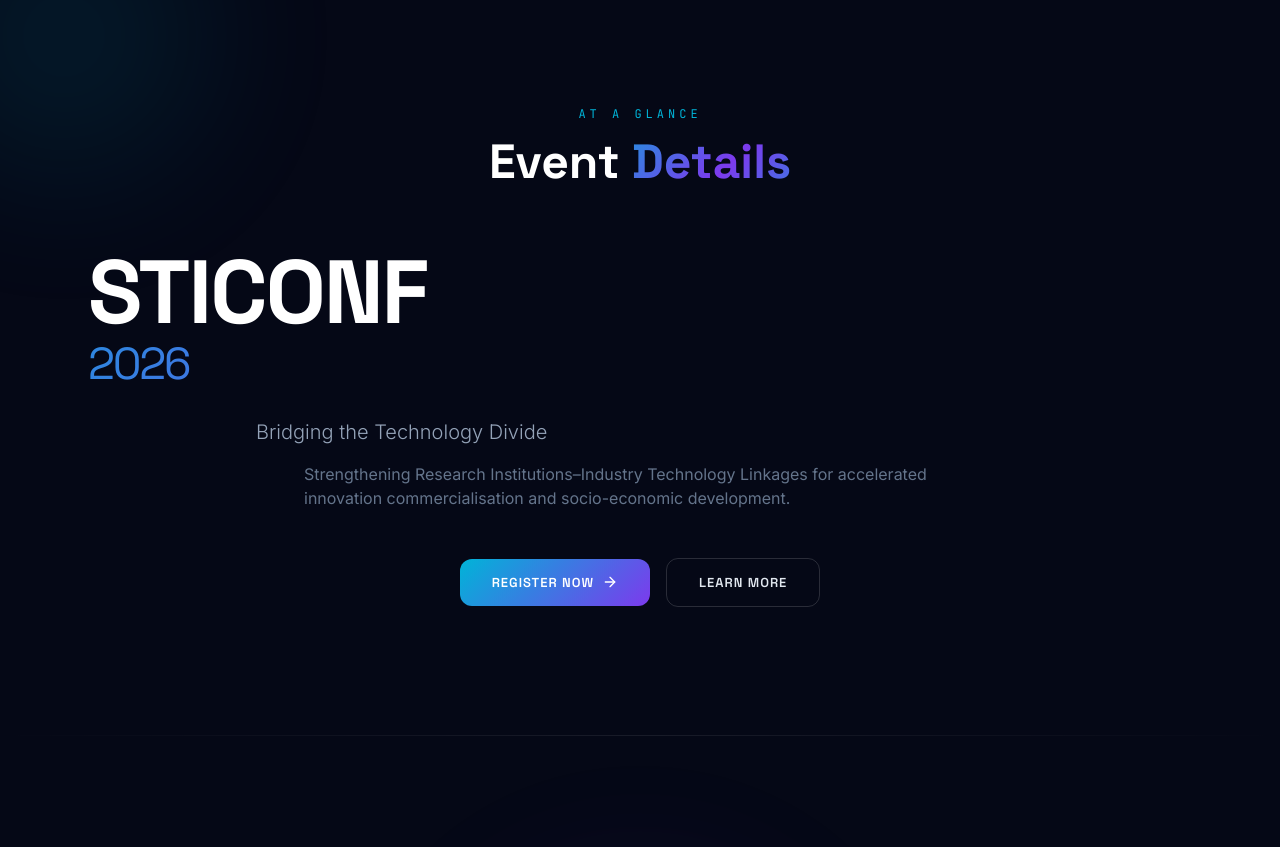
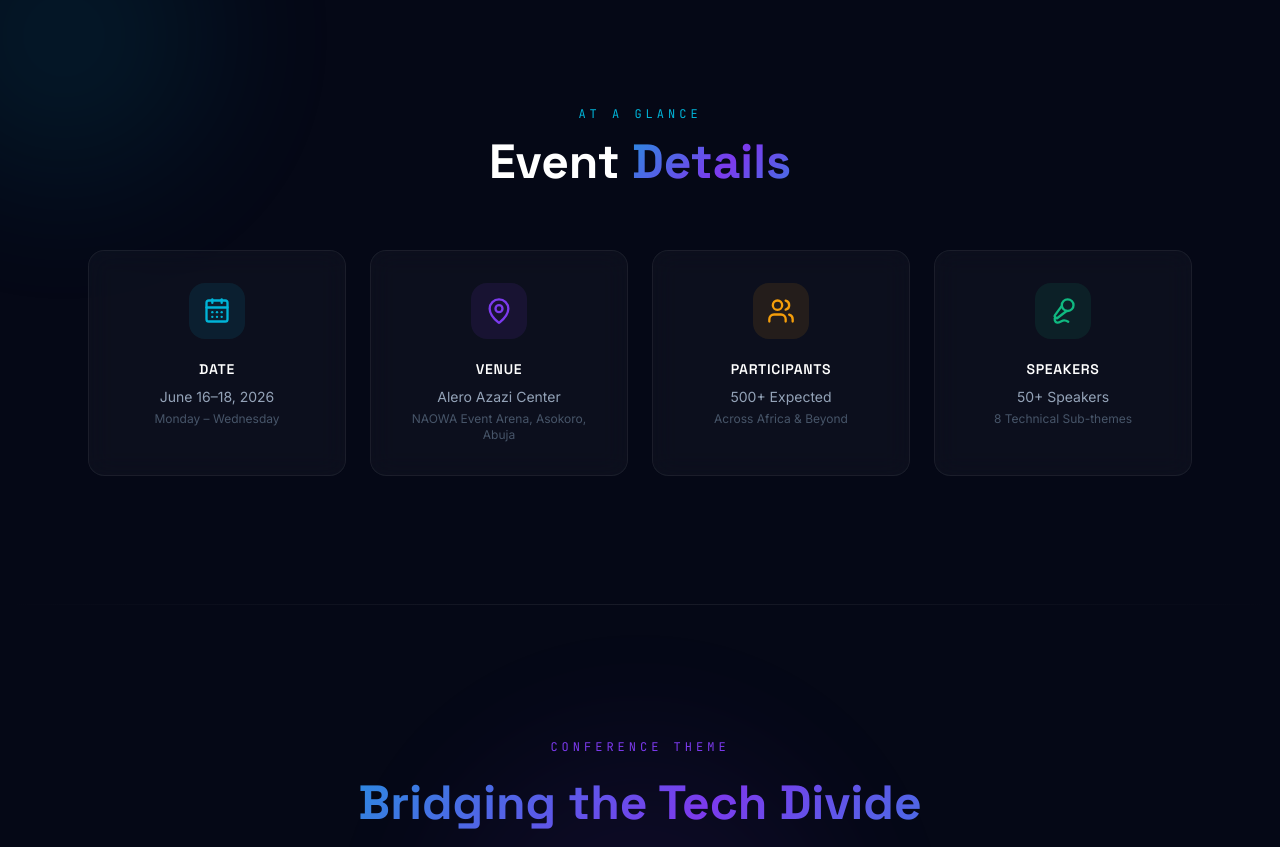
Before and after one commit to sticonfinternational-collab/sticonf, a Django app: page / in a window 1280 px wide. Shown: the part 828-1675 px from the top of the page. Run offline with Django 5.2, Linux system fonts and the light colour scheme; some libraries are stand-ins or nearby versions.

Commit message:
Update index.html

```diff
--- a/main/templates/index.html
+++ b/main/templates/index.html
@@ -268,15 +268,39 @@
             <span class="reveal inline-block text-xs font-mono tracking-[4px] uppercase text-accent-cyan mb-4">At a Glance</span>
             <h2 class="reveal font-heading text-3xl md:text-5xl font-bold text-white">Event <span class="gradient-text">Details</span></h2>
         </div>
-        <h1 class="reveal font-heading font-bold leading-[0.95] tracking-tight mb-8" id="heroTitle" style="font-size:clamp(2.5rem,7vw,6rem)">
-            <span class="block text-white">STICONF</span>
-            <span class="block gradient-text" style="font-size:clamp(1.2rem,3.5vw,2.8rem);font-weight:400;margin-top:8px">2026</span>
-        </h1>
-        <p class="reveal max-w-3xl mx-auto text-lg md:text-xl text-slate-400 leading-relaxed mb-4" id="heroTheme" style="font-weight:300">Bridging the Technology Divide</p>
-        <p class="reveal max-w-2xl mx-auto text-sm md:text-base text-slate-500 leading-relaxed mb-12" id="heroSub">Strengthening Research Institutions–Industry Technology Linkages for accelerated innovation commercialisation and socio-economic development.</p>
-        <div class="reveal flex flex-col sm:flex-row items-center justify-center gap-4" id="heroCTA">
-            <a href="{% url "register" %}" class="btn-primary"><span>Register Now</span> <i data-lucide="arrow-right" class="w-4 h-4"></i></a>
-            <a href="{% url "about" %}" class="btn-outline"><span>Learn More</span></a>
+        <div class="grid sm:grid-cols-2 lg:grid-cols-4 gap-6">
+            <div class="reveal glass p-8 text-center group">
+                <div class="w-14 h-14 rounded-2xl bg-accent-cyan/10 flex items-center justify-center mx-auto mb-5 group-hover:bg-accent-cyan/20 transition-colors">
+                    <i data-lucide="calendar-days" class="w-7 h-7 text-accent-cyan"></i>
+                </div>
+                <h3 class="font-heading font-semibold text-white text-sm uppercase tracking-wider mb-2">Date</h3>
+                <p class="text-slate-400 text-sm">June 16–18, 2026</p>
+                <p class="text-slate-600 text-xs mt-1">Monday – Wednesday</p>
+            </div>
+            <div class="reveal glass p-8 text-center group">
+                <div class="w-14 h-14 rounded-2xl bg-accent-purple/10 flex items-center justify-center mx-auto mb-5 group-hover:bg-accent-purple/20 transition-colors">
+                    <i data-lucide="map-pin" class="w-7 h-7 text-accent-purple"></i>
+                </div>
+                <h3 class="font-heading font-semibold text-white text-sm uppercase tracking-wider mb-2">Venue</h3>
+                <p class="text-slate-400 text-sm">Alero Azazi Center</p>
+                <p class="text-slate-600 text-xs mt-1">NAOWA Event Arena, Asokoro, Abuja</p>
+            </div>
+            <div class="reveal glass p-8 text-center group">
+                <div class="w-14 h-14 rounded-2xl bg-accent-amber/10 flex items-center justify-center mx-auto mb-5 group-hover:bg-accent-amber/20 transition-colors">
+                    <i data-lucide="users" class="w-7 h-7 text-accent-amber"></i>
+                </div>
+                <h3 class="font-heading font-semibold text-white text-sm uppercase tracking-wider mb-2">Participants</h3>
+                <p class="text-slate-400 text-sm">500+ Expected</p>
+                <p class="text-slate-600 text-xs mt-1">Across Africa & Beyond</p>
+            </div>
+            <div class="reveal glass p-8 text-center group">
+                <div class="w-14 h-14 rounded-2xl bg-accent-emerald/10 flex items-center justify-center mx-auto mb-5 group-hover:bg-accent-emerald/20 transition-colors">
+                    <i data-lucide="mic-2" class="w-7 h-7 text-accent-emerald"></i>
+                </div>
+                <h3 class="font-heading font-semibold text-white text-sm uppercase tracking-wider mb-2">Speakers</h3>
+                <p class="text-slate-400 text-sm">50+ Speakers</p>
+                <p class="text-slate-600 text-xs mt-1">8 Technical Sub-themes</p>
+            </div>
         </div>
     </div>
 </section>
```
